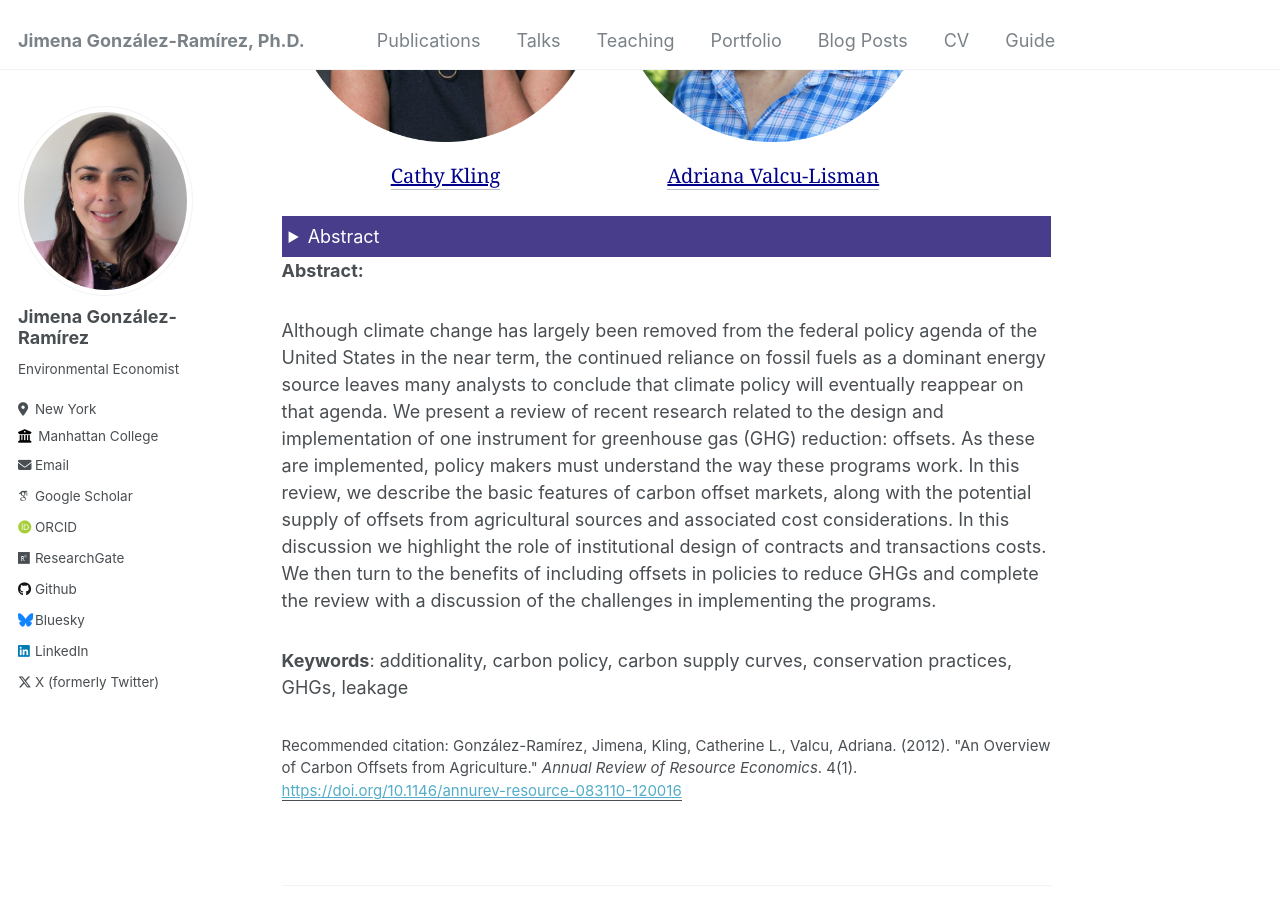
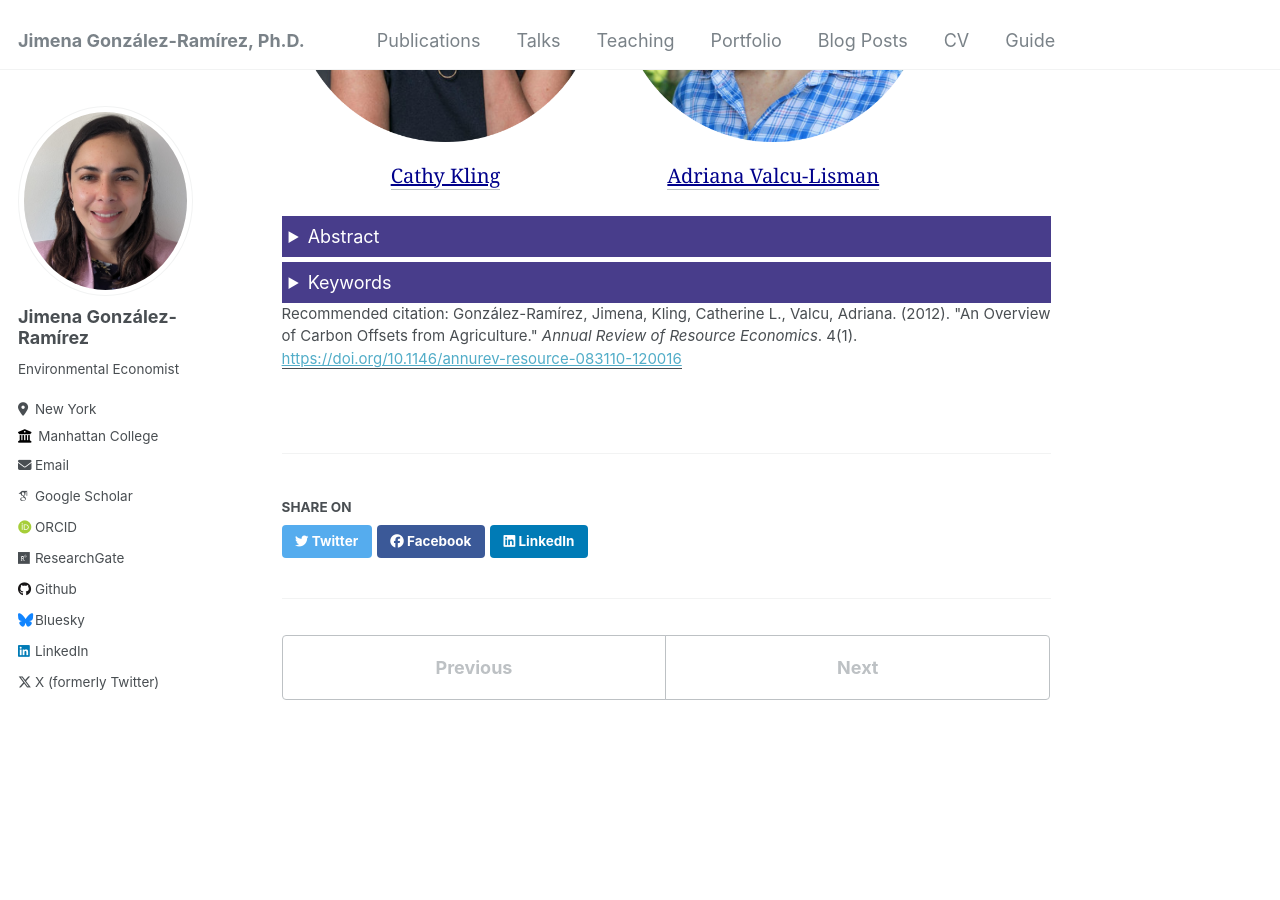
Before and after one commit to jimegon/jimegon.github.io, a Jekyll site: the page built from _publications/2012-04-17-carbon-offets.md, in a window 1280 px wide and 900 px high, scrolled down 351 px. Built offline with Jekyll 4.4.1, drawn with Linux system fonts in a browser that asks for light colours; some web fonts are replaced.

Commit message:
more updates on carbon offsets

```diff
--- a/_publications/2012-04-17-carbon-offets-number-1.md
+++ b/_publications/2012-04-17-carbon-offets.md
@@ -32,14 +32,24 @@ Abstract
 
 Although climate change has largely been removed from the federal policy agenda of the United States in the near term, the continued reliance on fossil fuels as a dominant energy source leaves many analysts to conclude that climate policy will eventually reappear on that agenda. We present a review of recent research related to the design and implementation of one instrument for greenhouse gas (GHG) reduction: offsets. As these are implemented, policy makers must understand the way these programs work. In this review, we describe the basic features of carbon offset markets, along with the potential supply of offsets from agricultural sources and associated cost considerations. In this discussion we highlight the role of institutional design of contracts and transactions costs. We then turn to the benefits of including offsets in policies to reduce GHGs and complete the review with a discussion of the challenges in implementing the programs.
 
-<details class="sub_detail">
-<summary>This is a sub detail</summary>
-Blah blah blah
 </details>
 
+<details>
+<summary>
+Keywords
+</summary>
+additionality <br>
+
+carbon policy <br>
+
+carbon supply curves <br>
+
+conservation practices <br>
+
+GHGs <br>
+
+leakage <br>
+
+<br>
+
 </details>
-__Abstract:__
-
-Although climate change has largely been removed from the federal policy agenda of the United States in the near term, the continued reliance on fossil fuels as a dominant energy source leaves many analysts to conclude that climate policy will eventually reappear on that agenda. We present a review of recent research related to the design and implementation of one instrument for greenhouse gas (GHG) reduction: offsets. As these are implemented, policy makers must understand the way these programs work. In this review, we describe the basic features of carbon offset markets, along with the potential supply of offsets from agricultural sources and associated cost considerations. In this discussion we highlight the role of institutional design of contracts and transactions costs. We then turn to the benefits of including offsets in policies to reduce GHGs and complete the review with a discussion of the challenges in implementing the programs.
-
-__Keywords__: additionality, carbon policy, carbon supply curves, conservation practices, GHGs, leakage
```
Also changed, not shown: other parts of _publications/2012-04-17-carbon-offets.md (+1 -1 lines).
